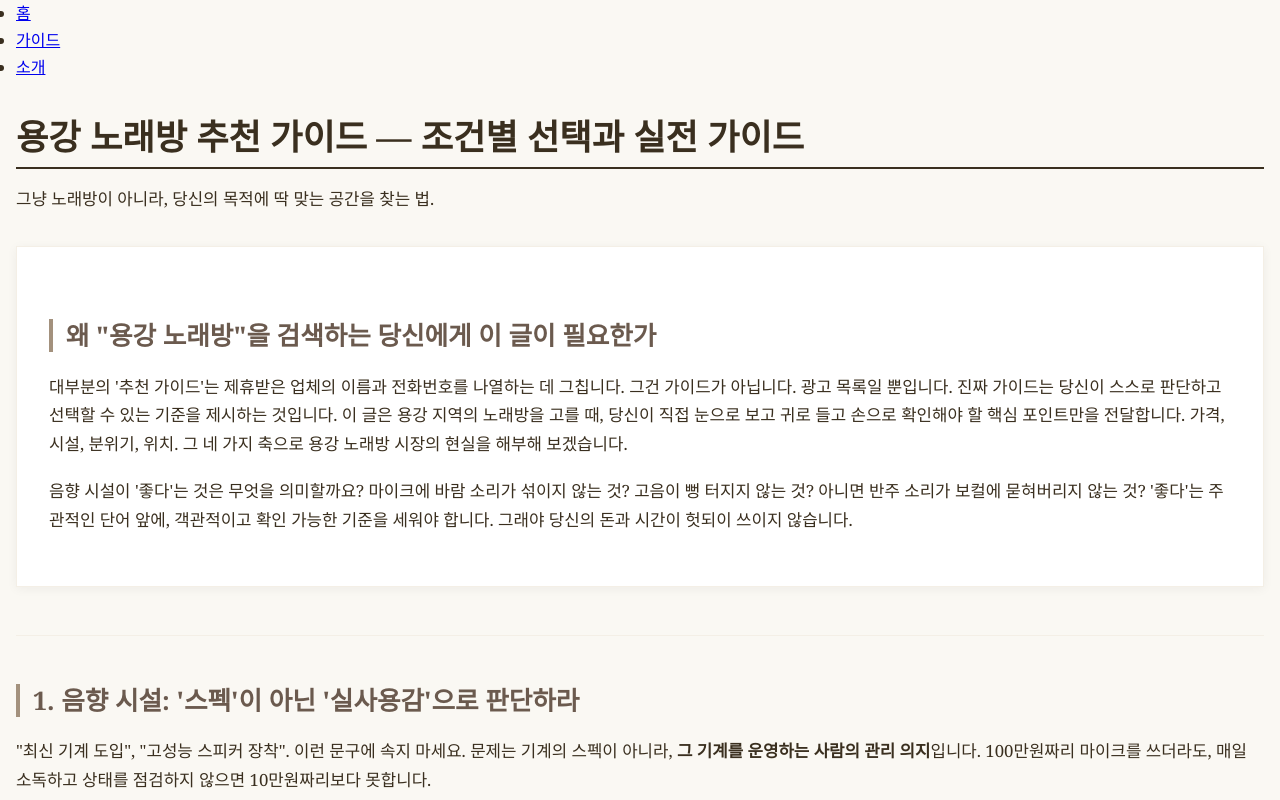
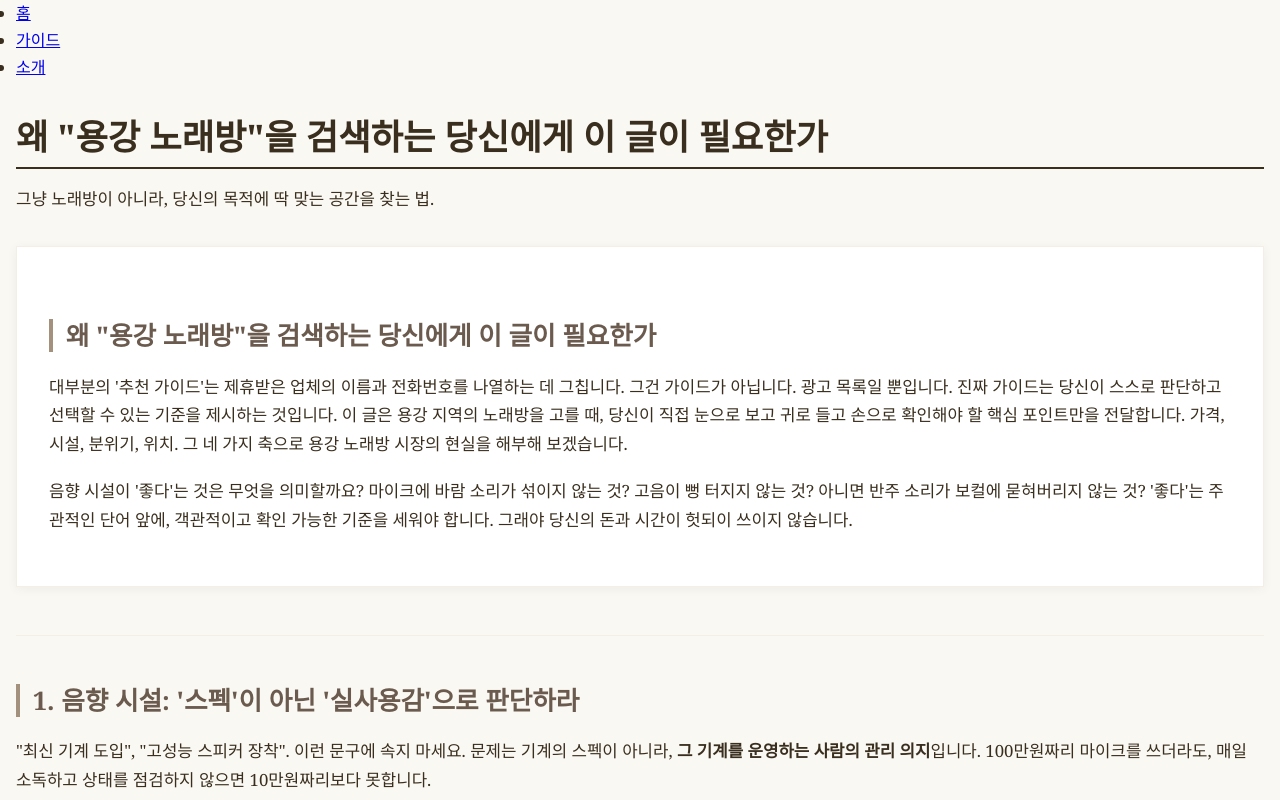
Before and after one commit to dydrkrtks7-cmd/bp-t3b05-yn-room-top5, a plain HTML site: page blog.html in a window 1280 px wide. Shown: the top 800 px of the page. Drawn offline with Linux system fonts and the light colour scheme.

Commit message:
deploy: garbage-free snapshot 2026-09-02T14:43:39.161Z

```diff
--- a/blog.html
+++ b/blog.html
@@ -3,11 +3,11 @@
 <head>
 <meta charset="UTF-8">
 <meta name="viewport" content="width=device-width, initial-scale=1.0">
-<title>용강 노래방 추천 가이드 — 조건별 선택과 실전 가이드</title>
+<title>왜 &quot;용강 노래방&quot;을 검색하는 당신에게 이 글이 필요한가</title>
 <meta name="description" content="용강 지역 노래방 선택 시 음향 시설, 가격 정책, 위치 편의성 등 핵심 조건을 분석하고 실질적 이용 가이드를 제공합니다.">
 <meta name="keywords" content="용강 노래방, 노래방 추천, 용강 가라오케, 노래방 선택 기준, 노래방 이용 가이드">
 <link rel="canonical" href="https://yonggang-karaoke-note.cheongdam-shirts-zone.xyz/blog.html">
-<meta property="og:title" content="용강 노래방 추천 가이드 — 조건별 선택과 실전 가이드">
+<meta property="og:title" content="왜 &quot;용강 노래방&quot;을 검색하는 당신에게 이 글이 필요한가">
 <meta property="og:description" content="용강 지역 노래방 선택 시 음향 시설, 가격 정책, 위치 편의성 등 핵심 조건을 분석하고 실질적 이용 가이드를 제공합니다.">
 <meta property="og:type" content="article">
 <meta property="og:url" content="https://yonggang-karaoke-note.cheongdam-shirts-zone.xyz/blog.html">
@@ -48,7 +48,7 @@ p { margin-bottom: 1.2rem; font-size: 1.05rem; }
 </nav>
 
 <header>
- <h1>용강 노래방 추천 가이드 — 조건별 선택과 실전 가이드</h1>
+ <h1>왜 &quot;용강 노래방&quot;을 검색하는 당신에게 이 글이 필요한가</h1>
  <p>그냥 노래방이 아니라, 당신의 목적에 딱 맞는 공간을 찾는 법.</p>
 </header>
 
```
